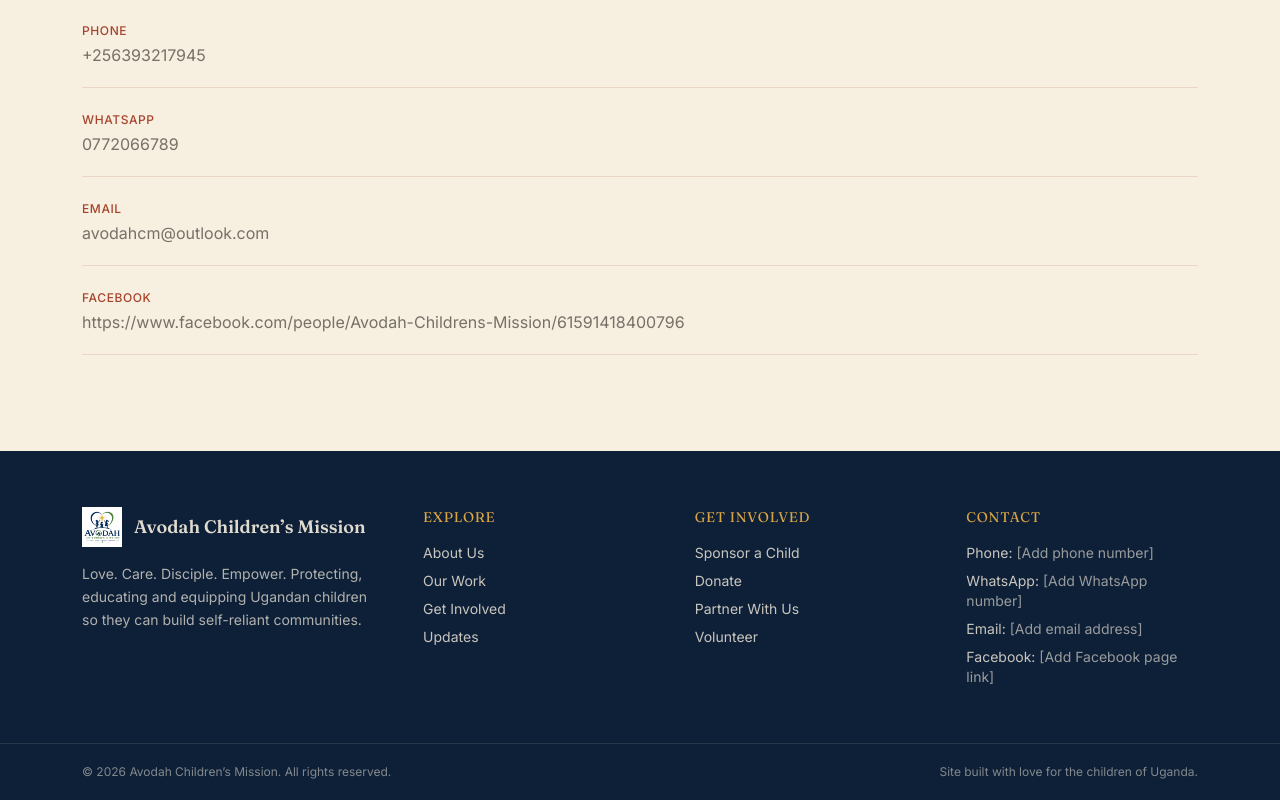
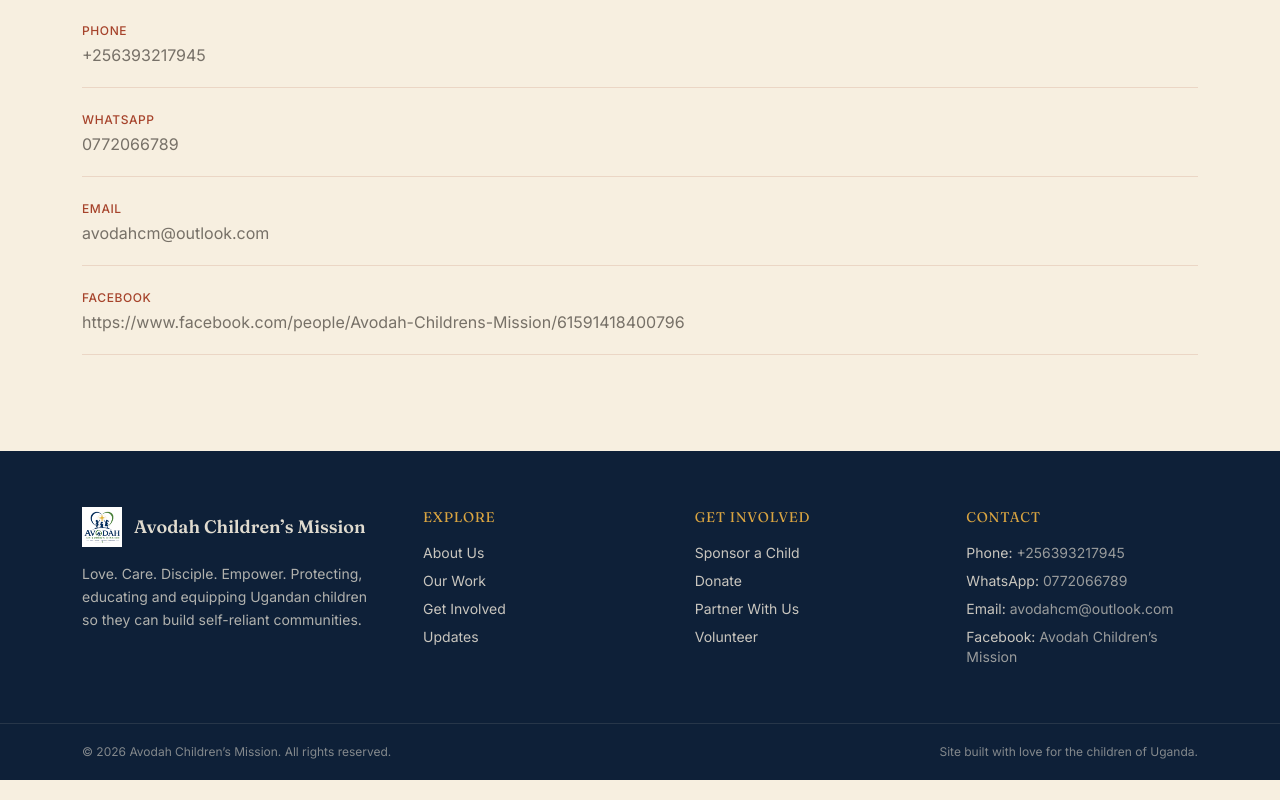
Before and after one commit to hugh-yoon/Avodah, a Next.js app: page /contact in a window 1280 px wide. Shown: the part 630-1430 px from the top of the page. Built offline with nearby package versions, Linux system fonts and the light colour scheme.

Commit message:
contact info change

```diff
--- a/components/Footer.jsx
+++ b/components/Footer.jsx
@@ -40,10 +40,30 @@
         <div>
           <h3 className="font-display text-sm uppercase tracking-wider text-gold mb-4">Contact</h3>
           <ul className="space-y-2 text-sm text-sand/80">
-            <li>Phone: <span className="text-sand/60">[Add phone number]</span></li>
-            <li>WhatsApp: <span className="text-sand/60">[Add WhatsApp number]</span></li>
-            <li>Email: <span className="text-sand/60">[Add email address]</span></li>
-            <li>Facebook: <span className="text-sand/60">[Add Facebook page link]</span></li>
+            <li>
+              Phone:{' '}
+              <a href="tel:+256393217945" className="text-sand/60 hover:text-gold transition-colors">
+                +256393217945
+              </a>
+            </li>
+            <li>
+              WhatsApp:{' '}
+              <a href="https://wa.me/256772066789" target="_blank" rel="noreferrer" className="text-sand/60 hover:text-gold transition-colors">
+                0772066789
+              </a>
+            </li>
+            <li>
+              Email:{' '}
+              <a href="mailto:avodahcm@outlook.com" className="text-sand/60 hover:text-gold transition-colors">
+                avodahcm@outlook.com
+              </a>
+            </li>
+            <li>
+              Facebook:{' '}
+              <a href="https://www.facebook.com/people/Avodah-Childrens-Mission/61591418400796" target="_blank" rel="noreferrer" className="text-sand/60 hover:text-gold transition-colors">
+                Avodah Children&rsquo;s Mission
+              </a>
+            </li>
           </ul>
         </div>
       </div>
```
